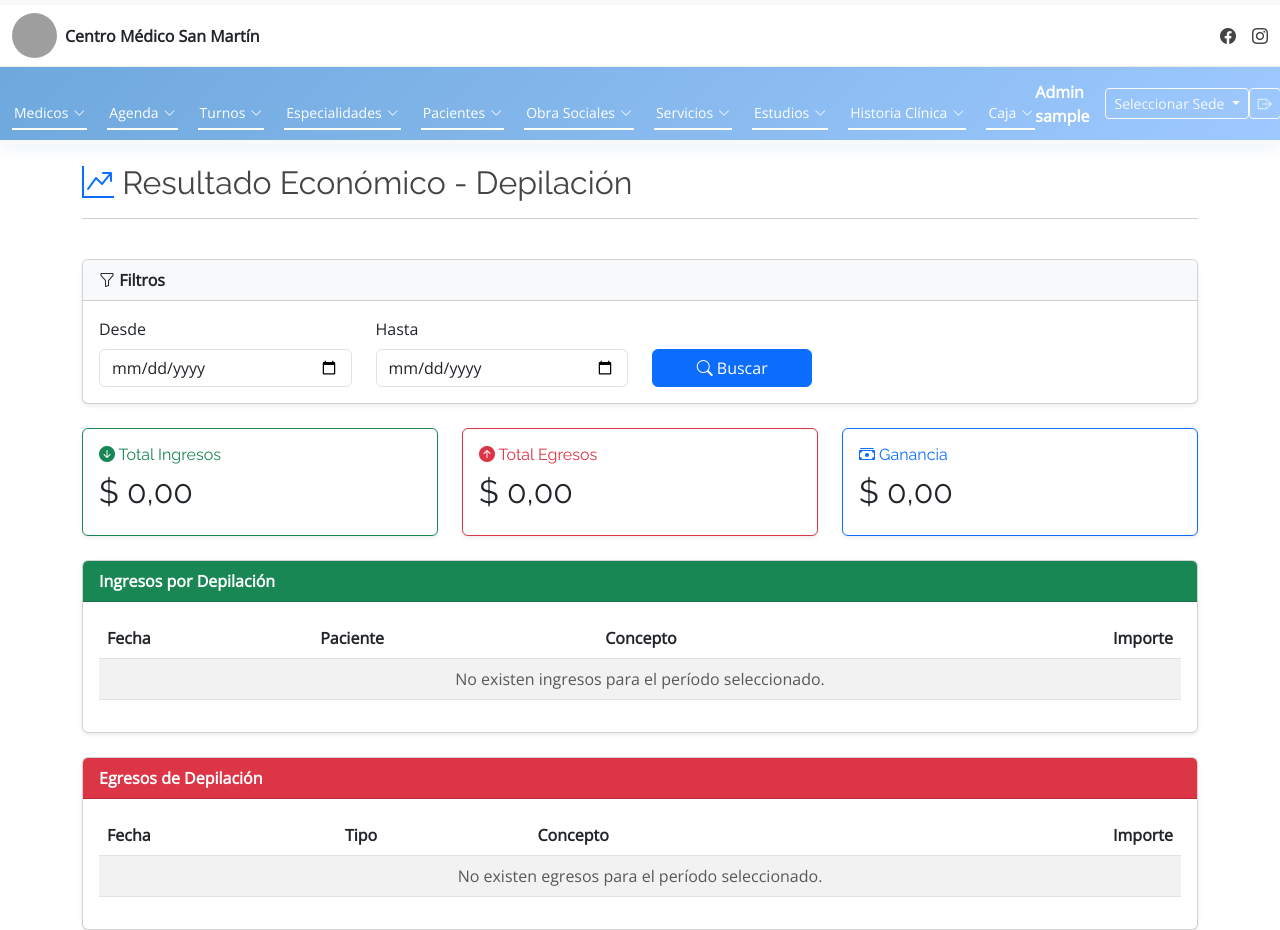
After one commit to Santoni07/SanMartinConsultorio, a Django app: page /caja/resultado-depilacion/ in a window 1280 px wide. The commit adds this page. Run offline with Django 5.2, Linux system fonts and the light colour scheme; the visitor is signed in with stand-in values (Sample User, id 1); data that the repository does not hold is empty; parts of the project's set-up code (start-up, migrations or seed data) failed here and were passed over; some libraries are stand-ins or nearby versions; grey boxes are pictures that could not be loaded.

Commit message:
(feat) Registrar los movimientos de depilacion

```diff
--- /dev/null
+++ b/caja/templates/caja/resultado_depilacion.html
@@ -0,0 +1,388 @@
+{% extends "core/base.html" %}
+
+{% block content %}
+
+<div class="container mt-4">
+
+    <!-- ===================================== -->
+    <!-- TITULO -->
+    <!-- ===================================== -->
+
+    <div class="row mb-4">
+
+        <div class="col">
+
+            <h2>
+
+                <i class="bi bi-graph-up-arrow text-primary"></i>
+
+                Resultado Económico - Depilación
+
+            </h2>
+
+            <hr>
+
+        </div>
+
+    </div>
+
+    <!-- ===================================== -->
+    <!-- FILTRO -->
+    <!-- ===================================== -->
+
+    <div class="card shadow-sm mb-4">
+
+        <div class="card-header bg-light">
+
+            <strong>
+
+                <i class="bi bi-funnel"></i>
+
+                Filtros
+
+            </strong>
+
+        </div>
+
+        <div class="card-body">
+
+            <form method="get">
+
+                <div class="row">
+
+                    <div class="col-md-3">
+
+                        <label class="form-label">
+
+                            Desde
+
+                        </label>
+
+                        <input
+                            type="date"
+                            name="desde"
+                            value="{{ desde }}"
+                            class="form-control">
+
+                    </div>
+
+                    <div class="col-md-3">
+
+                        <label class="form-label">
+
+                            Hasta
+
+                        </label>
+
+                        <input
+                            type="date"
+                            name="hasta"
+                            value="{{ hasta }}"
+                            class="form-control">
+
+                    </div>
+
+                    <div class="col-md-2 d-flex align-items-end">
+
+                        <button
+                            class="btn btn-primary w-100">
+
+                            <i class="bi bi-search"></i>
+
+                            Buscar
+
+                        </button>
+
+                    </div>
+
+                </div>
+
+            </form>
+
+        </div>
+
+    </div>
+
+    <!-- ===================================== -->
+    <!-- RESUMEN -->
+    <!-- ===================================== -->
+
+    <div class="row">
+
+        <!-- INGRESOS -->
+
+        <div class="col-lg-4 mb-4">
+
+            <div class="card border-success shadow-sm h-100">
+
+                <div class="card-body">
+
+                    <h6 class="text-success">
+
+                        <i class="bi bi-arrow-down-circle-fill"></i>
+
+                        Total Ingresos
+
+                    </h6>
+
+                    <h2>
+
+                        $ {{ total_ingresos }}
+
+                    </h2>
+
+                </div>
+
+            </div>
+
+        </div>
+
+        <!-- EGRESOS -->
+
+        <div class="col-lg-4 mb-4">
+
+            <div class="card border-danger shadow-sm h-100">
+
+                <div class="card-body">
+
+                    <h6 class="text-danger">
+
+                        <i class="bi bi-arrow-up-circle-fill"></i>
+
+                        Total Egresos
+
+                    </h6>
+
+                    <h2>
+
+                        $ {{ total_egresos }}
+
+                    </h2>
+
+                </div>
+
+            </div>
+
+        </div>
+
+        <!-- GANANCIA -->
+
+        <div class="col-lg-4 mb-4">
+
+            <div class="card border-primary shadow-sm h-100">
+
+                <div class="card-body">
+
+                    <h6 class="text-primary">
+
+                        <i class="bi bi-cash-stack"></i>
+
+                        Ganancia
+
+                    </h6>
+
+                    <h2>
+
+                        $ {{ ganancia }}
+
+                    </h2>
+
+                </div>
+
+            </div>
+
+        </div>
+
+    </div>
+
+    <!-- ===================================== -->
+    <!-- INGRESOS -->
+    <!-- ===================================== -->
+
+    <div class="card shadow-sm mb-4">
+
+        <div class="card-header bg-success text-white">
+
+            <strong>
+
+                Ingresos por Depilación
+
+            </strong>
+
+        </div>
+
+        <div class="card-body">
+
+            <div class="table-responsive">
+
+                <table class="table table-hover table-striped">
+
+                    <thead>
+
+                        <tr>
+
+                            <th>Fecha</th>
+
+                            <th>Paciente</th>
+
+                            <th>Concepto</th>
+
+                            <th class="text-end">Importe</th>
+
+                        </tr>
+
+                    </thead>
+
+                    <tbody>
+
+                        {% for movimiento in ingresos %}
+
+                        <tr>
+
+                            <td>
+
+                                {{ movimiento.fecha_creacion|date:"d/m/Y" }}
+
+                            </td>
+
+                            <td>
+
+                                {{ movimiento.paciente }}
+
+                            </td>
+
+                            <td>
+
+                                {{ movimiento.concepto_facturacion.nomenclador.descripcion }}
+
+                            </td>
+
+                            <td class="text-end">
+
+                                $ {{ movimiento.importe }}
+
+                            </td>
+
+                        </tr>
+
+                        {% empty %}
+
+                        <tr>
+
+                            <td colspan="4" class="text-center text-muted">
+
+                                No existen ingresos para el período seleccionado.
+
+                            </td>
+
+                        </tr>
+
+                        {% endfor %}
+
+                    </tbody>
+
+                </table>
+
+            </div>
+
+        </div>
+
+    </div>
+
+    <!-- ===================================== -->
+    <!-- EGRESOS -->
+    <!-- ===================================== -->
+
+    <div class="card shadow-sm">
+
+        <div class="card-header bg-danger text-white">
+
+            <strong>
+
+                Egresos de Depilación
+
+            </strong>
+
+        </div>
+
+        <div class="card-body">
+
+            <div class="table-responsive">
+
+                <table class="table table-hover table-striped">
+
+                    <thead>
+
+                        <tr>
+
+                            <th>Fecha</th>
+
+                            <th>Tipo</th>
+
+                            <th>Concepto</th>
+
+                            <th class="text-end">Importe</th>
+
+                        </tr>
+
+                    </thead>
+
+                    <tbody>
+
+                        {% for movimiento in egresos %}
+
+                        <tr>
+
+                            <td>
+
+                                {{ movimiento.fecha_creacion|date:"d/m/Y" }}
+
+                            </td>
+
+                            <td>
+
+                                {{ movimiento.get_tipo_egreso_depilacion_display }}
+
+                            </td>
+
+                            <td>
+
+                                {{ movimiento.concepto }}
+
+                            </td>
+
+                            <td class="text-end">
+
+                                $ {{ movimiento.importe }}
+
+                            </td>
+
+                        </tr>
+
+                        {% empty %}
+
+                        <tr>
+
+                            <td colspan="4" class="text-center text-muted">
+
+                                No existen egresos para el período seleccionado.
+
+                            </td>
+
+                        </tr>
+
+                        {% endfor %}
+
+                    </tbody>
+
+                </table>
+
+            </div>
+
+        </div>
+
+    </div>
+
+</div>
+
+{% endblock %}
--- a/caja/urls.py
+++ b/caja/urls.py
@@ -34,4 +34,9 @@ urlpatterns = [
     views.pdf_cierre_caja,
     name="pdf_cierre_caja",
 ),
+  path(
+    "resultado-depilacion/",
+    views.resultado_depilacion,
+    name="resultado_depilacion",
+),
 ]
--- a/caja/views.py
+++ b/caja/views.py
@@ -336,12 +336,22 @@ def registrar_movimiento(request):
 
             movimiento = form.save(commit=False)
 
-            print("ANTES SAVE")
+
 
             movimiento.caja = caja
             movimiento.centro_medico = centro_medico
             movimiento.creado_por = request.user
             movimiento.estado = "ACTIVO"
+
+            # =====================================
+            # DEPILACIÓN
+            # =====================================
+
+            movimiento.es_depilacion = (
+                movimiento.tipo == "EGRESO"
+                and
+                movimiento.tipo_egreso_depilacion is not None
+            )
 
             movimiento.save()
 
@@ -384,14 +394,17 @@ def registrar_movimiento(request):
                 descripcion=f"{movimiento.tipo} registrado por {request.user}.",
 
                 datos_nuevos={
+                     "tipo": movimiento.tipo,
 
-                    "tipo": movimiento.tipo,
+                     "importe": str(movimiento.importe),
 
-                    "importe": str(movimiento.importe),
+                     "concepto": movimiento.concepto,
 
-                    "concepto": movimiento.concepto,
+                     "observacion": movimiento.observacion,
 
-                    "observacion": movimiento.observacion,
+                     "es_depilacion": movimiento.es_depilacion,
+
+                     "tipo_egreso_depilacion": movimiento.tipo_egreso_depilacion,
 
                 }
 
@@ -1380,3 +1393,100 @@ def pdf_cierre_caja(request, caja_id):
     )
 
     return response
+
+
+@login_required
+def resultado_depilacion(request):
+
+    # =====================================
+    # FILTROS
+    # =====================================
+
+    desde = request.GET.get("desde")
+    hasta = request.GET.get("hasta")
+
+    # =====================================
+    # INGRESOS
+    # =====================================
+
+    ingresos = MovimientoCaja.objects.filter(
+        tipo="INGRESO",
+        estado="ACTIVO",
+        concepto_facturacion__tipo_concepto="DEPILACION"
+    )
+
+    # =====================================
+    # EGRESOS
+    # =====================================
+
+    egresos = MovimientoCaja.objects.filter(
+        tipo="EGRESO",
+        estado="ACTIVO",
+        es_depilacion=True
+    )
+
+    # =====================================
+    # FILTRAR POR FECHA
+    # =====================================
+
+    if desde:
+
+        ingresos = ingresos.filter(
+            fecha_creacion__date__gte=desde
+        )
+
+        egresos = egresos.filter(
+            fecha_creacion__date__gte=desde
+        )
+
+    if hasta:
+
+        ingresos = ingresos.filter(
+            fecha_creacion__date__lte=hasta
+        )
+
+        egresos = egresos.filter(
+            fecha_creacion__date__lte=hasta
+        )
+
+    # =====================================
+    # TOTALES
+    # =====================================
+
+    total_ingresos = ingresos.aggregate(
+        total=Sum("importe")
+    )["total"] or Decimal("0.00")
+
+    total_egresos = egresos.aggregate(
+        total=Sum("importe")
+    )["total"] or Decimal("0.00")
+
+    ganancia = total_ingresos - total_egresos
+
+    # =====================================
+    # CONTEXT
+    # =====================================
+
+    context = {
+
+        "ingresos": ingresos,
+
+        "egresos": egresos,
+
+        "total_ingresos": total_ingresos,
+
+        "total_egresos": total_egresos,
+
+        "ganancia": ganancia,
+
+        "desde": desde,
+
+        "hasta": hasta,
+
+    }
+
+    return render(
+        request,
+        "caja/resultado_depilacion.html",
+        context,
+    )
--- a/core/templates/core/base.html
+++ b/core/templates/core/base.html
@@ -622,6 +622,12 @@
 
 </li>
 
+  <li>
+    <a href="{% url 'resultado_depilacion' %}">
+        Resultado Depilación
+    </a>
+</li>
+
 </ul>
                 {% endif %}
 
```
Also changed, not shown: caja/forms.py (+37 -0 lines), caja/models.py (+16 -0 lines), caja/static/caja/js/registrar_movimiento/registrar_movimiento.js (+89 -0 lines), caja/templates/caja/registrar_movimiento.html (+65 -0 lines), caja/migrations/0018_movimientocaja_es_depilacion_and_more.py (added).
